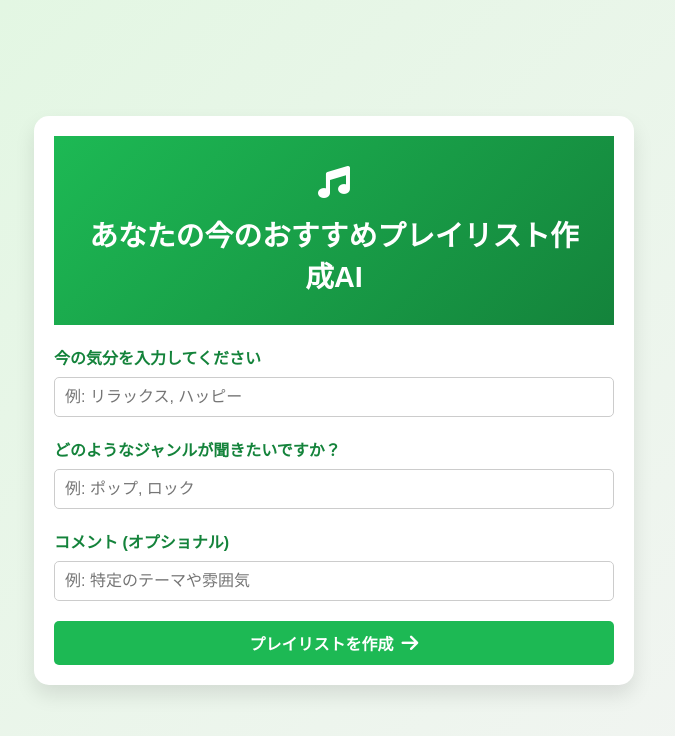
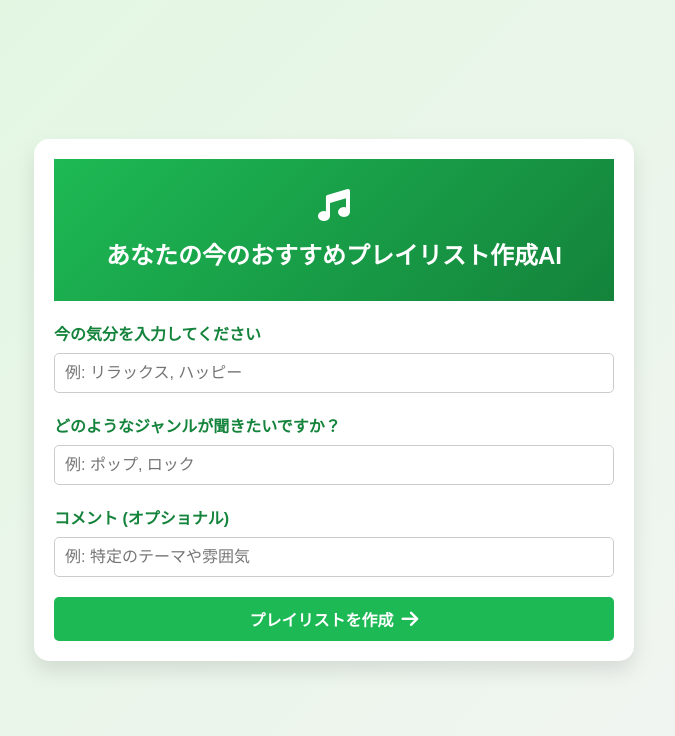
Before and after one commit to takusandayooo/Spotify_Playlist_AI_Generator, a website: page src/template/index.html in a window 1280 px wide. Shown: the whole page, without its empty margins (306-981 px from the left). Drawn offline with Linux system fonts and the light colour scheme.

Commit message:
fix: タイトルが改行されてしまう問題を修正

```diff
--- a/src/template/index.html
+++ b/src/template/index.html
@@ -62,7 +62,8 @@
 
     .header h1 {
       margin-top: 15px;
-      font-size: 1.8rem;
+      font-size: 1.5rem;
+      white-space: nowrap;
     }
 
     .form-group {
```
